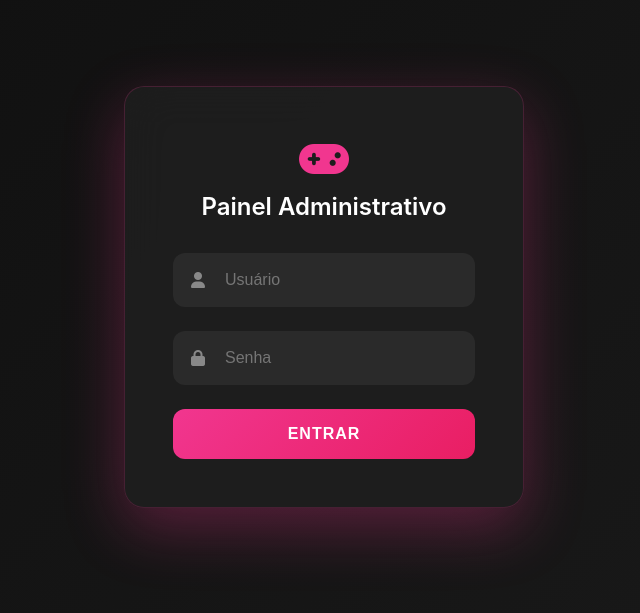
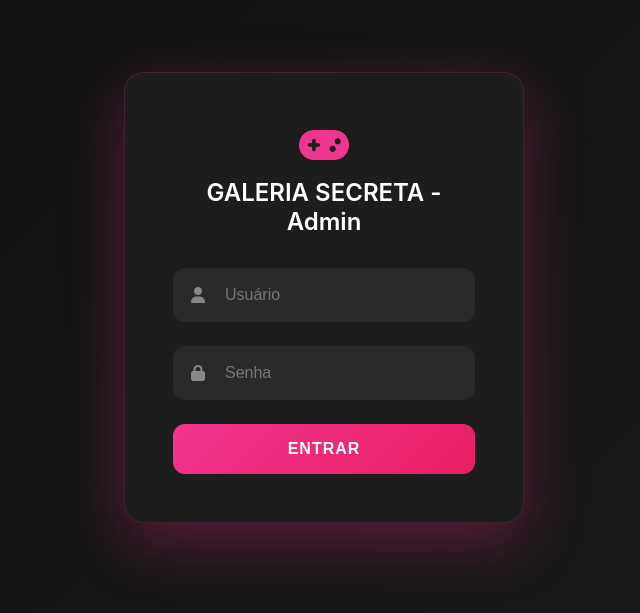
Before and after one commit to Mulheresdogame/painel-mulheres-do-game, a website: page painel.html in a window 1280 px wide. Shown: the part 103-716 px from the top of the page, without its empty margins (316-956 px from the left). Drawn offline with Linux system fonts and the light colour scheme.

Commit message:
Alterar nome para GALERIA SECRETA

```diff
--- a/painel.html
+++ b/painel.html
@@ -469,7 +469,7 @@
       <div class="logo">
         <i class="fas fa-gamepad"></i>
       </div>
-      <h2>Painel Administrativo</h2>
+      <h2>GALERIA SECRETA - Admin</h2>
       <div class="input-group">
         <input type="text" id="usuario" placeholder="Usuário" />
         <i class="fas fa-user"></i>
@@ -493,7 +493,7 @@
         <div class="logo">
           <i class="fas fa-gamepad"></i>
         </div>
-        <h1>Mulheres do Game</h1>
+        <h1>GALERIA SECRETA</h1>
       </div>
       <div class="header-right">
         <div class="user-info">
@@ -802,6 +802,7 @@
       const url = URL.createObjectURL(blob);
       link.setAttribute("href", url);
       link.setAttribute("download", `candidaturas_mulheres_do_game_${new Date().toISOString().split('T')[0]}.csv`);
+      link.setAttribute("download", `galeria_secreta_${new Date().toISOString().split('T')[0]}.csv`);
       link.style.visibility = "hidden";
       document.body.appendChild(link);
       link.click();
```
